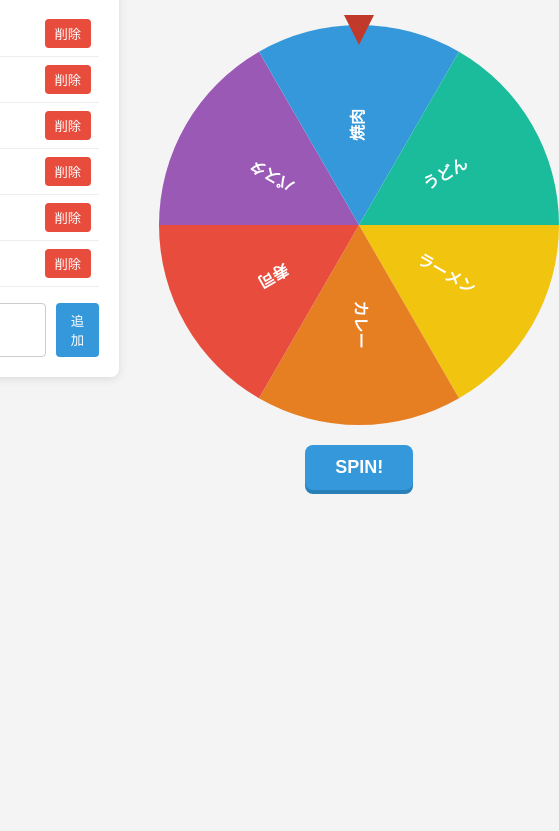
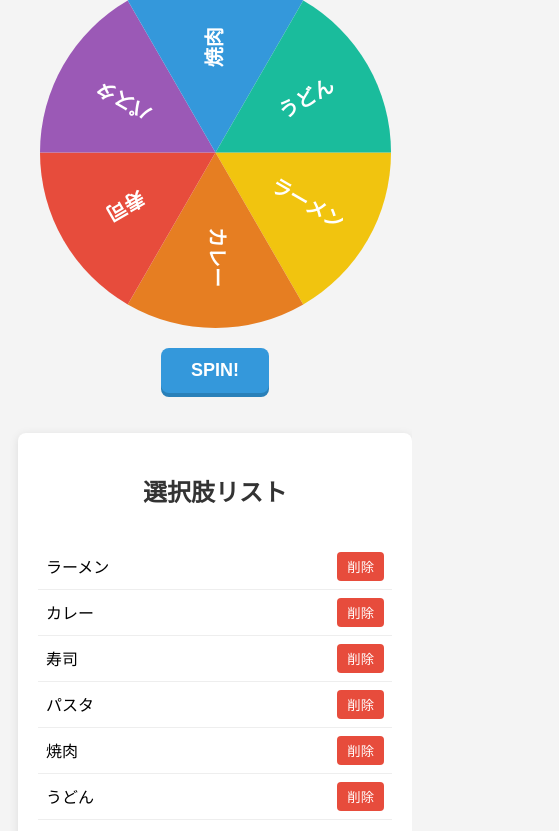
Before and after one commit to whitebaiter/rouletteapp, a plain HTML site: page index.html in a window 390 px wide. Shown: the part 112-943 px from the top of the page, 559 px wide, since content can reach past the window. Before the commit the page ends 844 px from the top, so only its background shows below. Drawn offline with Linux system fonts and the light colour scheme.

Commit message:
Update index.html
ios対応用

```diff
--- a/index.html
+++ b/index.html
@@ -3,80 +3,33 @@
 <head>
     <meta charset="UTF-8">
     <meta name="viewport" content="width=device-width, initial-scale=1.0">
-    <title>カスタムルーレット（修正版）</title>
+    <title>カスタムルーレット</title>
+
+    <link rel="manifest" href="manifest.json">
+    <meta name="theme-color" content="#3498db">
+
+    <link rel="apple-touch-icon" href="apple-touch-icon.png">
+    <meta name="apple-mobile-web-app-capable" content="yes">
+    <meta name="apple-mobile-web-app-status-bar-style" content="black-translucent">
     <style>
-        /* CSS: 見た目を整える */
+        /* CSSは変更ありません */
+        :root {
+            --primary-color: #3498db;
+            --secondary-color: #2980b9;
+            --danger-color: #e74c3c;
+            --light-gray: #f4f4f4;
+            --dark-text: #333;
+        }
         body {
-            font-family: sans-serif;
+            font-family: -apple-system, BlinkMacSystemFont, "Segoe UI", Roboto, "Helvetica Neue", Arial, sans-serif;
             display: flex;
             justify-content: center;
             align-items: flex-start;
             padding: 20px;
-            background-color: #f4f4f4;
-            gap: 40px; /* 全体の間隔 */
+            background-color: var(--light-gray);
+            gap: 40px;
+            flex-wrap: wrap;
         }
-        .main-container {
-            display: flex;
-            gap: 40px;
-            align-items: flex-start;
-        }
-
-        /* ========== ▼ここから修正・変更箇所▼ ========== */
-
-        .roulette-area {
-            display: flex;
-            flex-direction: column;
-            align-items: center;
-            gap: 20px; /* ルーレットとボタンの間隔 */
-        }
-        .roulette-container {
-            position: relative;
-            width: 400px;
-            height: 400px;
-        }
-        canvas {
-            /* canvas自体の回転アニメーション */
-            transition: transform 5s cubic-bezier(0.25, 1, 0.5, 1);
-        }
-        #spin-button {
-            /* ボタンをルーレットの下に配置 */
-            padding: 12px 30px;
-            font-size: 18px;
-            font-weight: bold;
-            cursor: pointer;
-            border-radius: 8px;
-            border: none;
-            background-color: #3498db;
-            color: white;
-            box-shadow: 0 4px #2980b9;
-            transition: all 0.1s ease-in-out;
-        }
-        #spin-button:hover {
-            background-color: #3ca9fc;
-        }
-        #spin-button:active {
-            transform: translateY(2px);
-            box-shadow: 0 2px #2980b9;
-        }
-        #spin-button:disabled {
-            cursor: not-allowed;
-            background-color: #bdc3c7;
-            box-shadow: 0 4px #95a5a6;
-        }
-        .pointer {
-            width: 0;
-            height: 0;
-            border-left: 15px solid transparent;
-            border-right: 15px solid transparent;
-            border-top: 30px solid #c0392b; /* 赤い矢印 */
-            position: absolute;
-            top: -10px; /* 位置を微調整 */
-            left: 50%;
-            transform: translateX(-50%);
-            z-index: 10; /* canvasより手前に表示 */
-        }
-
-        /* ========== ▲ここまで修正・変更箇所▲ ========== */
 
         .options-container {
             width: 300px;
@@ -84,14 +37,73 @@
             padding: 20px;
             border-radius: 8px;
             box-shadow: 0 2px 10px rgba(0,0,0,0.1);
+            align-self: stretch;
+            display: flex;
+            flex-direction: column;
         }
+
+        .roulette-area {
+            display: flex;
+            flex-direction: column;
+            align-items: center;
+            gap: 20px;
+        }
+
+        .roulette-container {
+            position: relative;
+            width: 400px;
+            height: 400px;
+        }
+
+        canvas {
+            width: 100%;
+            height: 100%;
+            transition: transform 5s cubic-bezier(0.25, 1, 0.5, 1);
+        }
+
+        .pointer {
+            width: 0;
+            height: 0;
+            border-left: 15px solid transparent;
+            border-right: 15px solid transparent;
+            border-top: 30px solid var(--danger-color);
+            position: absolute;
+            top: -10px;
+            left: 50%;
+            transform: translateX(-50%);
+            z-index: 10;
+        }
+
+        #spin-button {
+            padding: 12px 30px;
+            font-size: 18px;
+            font-weight: bold;
+            cursor: pointer;
+            border-radius: 8px;
+            border: none;
+            background-color: var(--primary-color);
+            color: white;
+            box-shadow: 0 4px var(--secondary-color);
+            transition: all 0.1s ease-in-out;
+        }
+
+        #spin-button:disabled {
+            cursor: not-allowed;
+            background-color: #bdc3c7;
+            box-shadow: 0 4px #95a5a6;
+        }
+
         h1, h2 {
             text-align: center;
+            color: var(--dark-text);
         }
+        h1 { margin-top: 0; }
+
         #options-list {
             list-style: none;
             padding: 0;
-            max-height: 300px; /* リストが多くなったらスクロール */
+            flex-grow: 1;
+            max-height: 300px;
             overflow-y: auto;
         }
         #options-list li {
@@ -102,7 +114,7 @@
             border-bottom: 1px solid #eee;
         }
         .delete-btn {
-            background-color: #e74c3c;
+            background-color: var(--danger-color);
             color: white;
             border: none;
             padding: 5px 10px;
@@ -123,12 +135,42 @@
         #add-option-button {
             padding: 8px 15px;
             border: none;
-            background-color: #3498db;
+            background-color: var(--primary-color);
             color: white;
             border-radius: 4px;
             cursor: pointer;
         }
 
+        /* === レスポンシブ対応 === */
+        @media (max-width: 768px) {
+            body {
+                flex-direction: column;
+                align-items: center;
+                padding: 10px;
+            }
+
+            .options-container {
+                width: 100%;
+                max-width: 400px;
+                order: 2;
+            }
+
+            .roulette-area {
+                width: 100%;
+                order: 1;
+            }
+
+            .roulette-container {
+                width: 90vw;
+                height: 90vw;
+                max-width: 400px;
+                max-height: 400px;
+            }
+
+            h1 {
+                font-size: 1.5em;
+            }
+        }
     </style>
 </head>
 <body>
@@ -145,12 +187,14 @@
         <h1>運試しルーレット</h1>
         <div class="roulette-container">
             <div class="pointer"></div>
-            <canvas id="roulette-canvas" width="400" height="400"></canvas>
+            <canvas id="roulette-canvas"></canvas>
         </div>
         <button id="spin-button">SPIN!</button>
     </div>
 
     <script>
+        // JavaScriptは変更ありません
+        const rouletteContainer = document.querySelector('.roulette-container');
         const canvas = document.getElementById('roulette-canvas');
         const ctx = canvas.getContext('2d');
         const spinButton = document.getElementById('spin-button');
@@ -160,9 +204,15 @@
 
         let options = ['ラーメン', 'カレー', '寿司', 'パスタ', '焼肉', 'うどん'];
         const colors = ['#f1c40f', '#e67e22', '#e74c3c', '#9b59b6', '#3498db', '#1abc9c', '#2ecc71'];
-
         let currentAngle = 0;
         let isSpinning = false;
+
+        function resizeCanvas() {
+            const size = rouletteContainer.clientWidth;
+            canvas.width = size;
+            canvas.height = size;
+            drawRoulette();
+        }
 
         function render() {
             optionsList.innerHTML = '';
@@ -184,43 +234,42 @@
 
         function drawRoulette() {
             const numOptions = options.length;
+            const radius = canvas.width / 2;
+            ctx.clearRect(0, 0, canvas.width, canvas.height);
             if (numOptions === 0) {
-                ctx.clearRect(0, 0, canvas.width, canvas.height);
+                ctx.save();
                 ctx.beginPath();
-                ctx.arc(canvas.width / 2, canvas.height / 2, canvas.width / 2 - 5, 0, 2 * Math.PI);
+                ctx.arc(radius, radius, radius - 2, 0, 2 * Math.PI);
                 ctx.fillStyle = '#ccc';
                 ctx.fill();
                 ctx.fillStyle = '#fff';
                 ctx.font = '20px sans-serif';
                 ctx.textAlign = 'center';
                 ctx.textBaseline = 'middle';
-                ctx.fillText('選択肢を追加', canvas.width / 2, canvas.height / 2);
+                ctx.fillText('選択肢を追加', radius, radius);
+                ctx.restore();
                 return;
             };
-
             const arcSize = 2 * Math.PI / numOptions;
-
-            ctx.clearRect(0, 0, canvas.width, canvas.height);
             ctx.save();
-            ctx.translate(canvas.width / 2, canvas.height / 2);
-
+            ctx.translate(radius, radius);
             for (let i = 0; i < numOptions; i++) {
                 const angle = i * arcSize;
                 ctx.beginPath();
                 ctx.moveTo(0, 0);
-                ctx.arc(0, 0, canvas.width / 2, angle, angle + arcSize);
+                ctx.arc(0, 0, radius, angle, angle + arcSize);
                 ctx.closePath();
                 ctx.fillStyle = colors[i % colors.length];
                 ctx.fill();
-
                 ctx.save();
                 ctx.fillStyle = 'white';
-                ctx.font = 'bold 16px sans-serif';
+                const fontSize = Math.max(12, Math.min(radius / 8, 20));
+                ctx.font = `bold ${fontSize}px sans-serif`;
                 ctx.textAlign = 'center';
                 ctx.textBaseline = 'middle';
                 const textAngle = angle + arcSize / 2;
                 ctx.rotate(textAngle);
-                ctx.fillText(options[i], canvas.width / 4, 0);
+                ctx.fillText(options[i], radius * 0.6, 0);
                 ctx.restore();
             }
             ctx.restore();
@@ -228,24 +277,18 @@
 
         spinButton.addEventListener('click', () => {
             if (isSpinning || options.length < 2) return;
-
             isSpinning = true;
             spinButton.disabled = true;
-
             const randomSpins = Math.floor(Math.random() * 5 + 5);
             const randomStopAngle = Math.random() * 360;
             const totalRotation = randomSpins * 360 + randomStopAngle;
-
             currentAngle += totalRotation;
             canvas.style.transform = `rotate(${currentAngle}deg)`;
-
             setTimeout(() => {
                 const finalAngle = currentAngle % 360;
                 const arcSizeDegrees = 360 / options.length;
                 const winningIndex = Math.floor(((360 - finalAngle + 270) % 360) / arcSizeDegrees);
-
                 alert(`結果は「${options[winningIndex]}」です！`);
-
                 isSpinning = false;
                 spinButton.disabled = false;
             }, 5000);
@@ -261,7 +304,20 @@
             }
         });
 
+        window.addEventListener('DOMContentLoaded', resizeCanvas);
+        window.addEventListener('resize', resizeCanvas);
         render();
+
+        // --- PWA Service Worker 登録 ---
+        if ('serviceWorker' in navigator) {
+            window.addEventListener('load', () => {
+                navigator.serviceWorker.register('/sw.js').then(registration => {
+                    console.log('ServiceWorker registration successful with scope: ', registration.scope);
+                }).catch(err => {
+                    console.log('ServiceWorker registration failed: ', err);
+                });
+            });
+        }
     </script>
 </body>
 </html>
```
